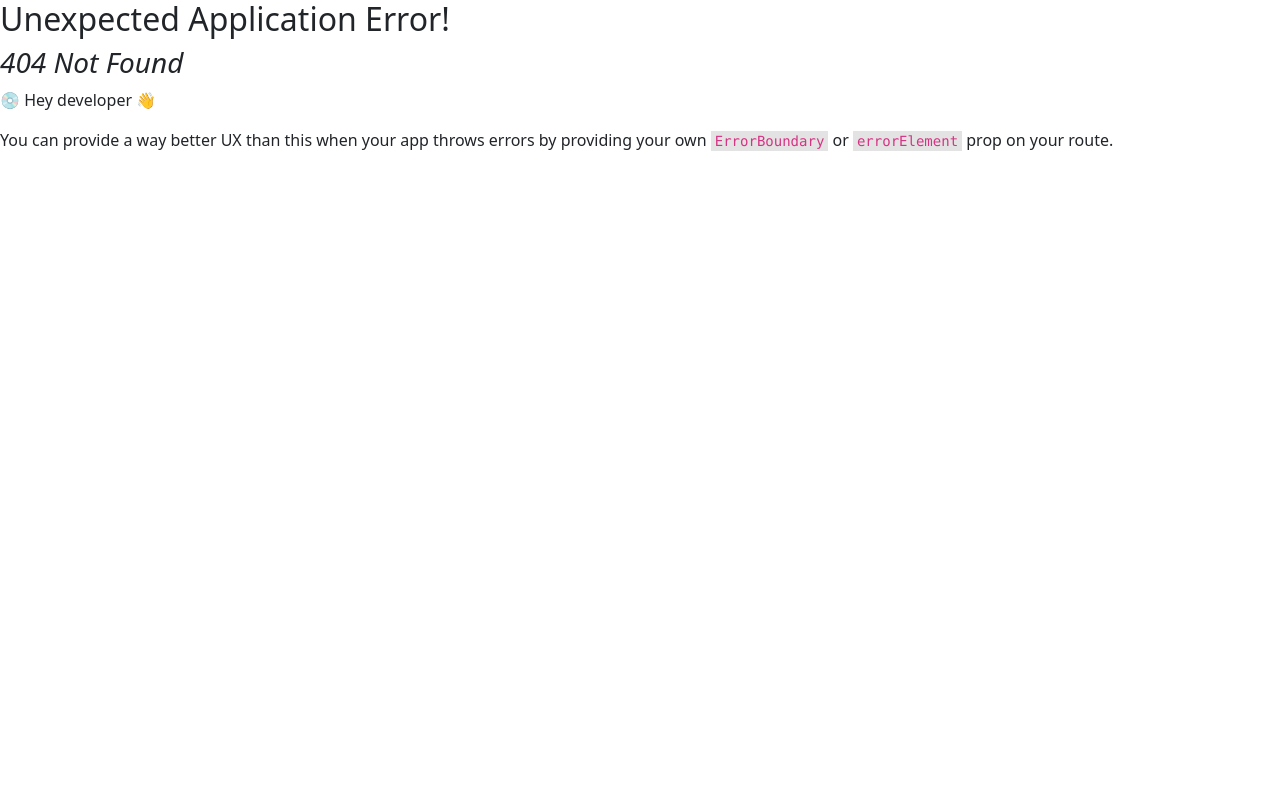
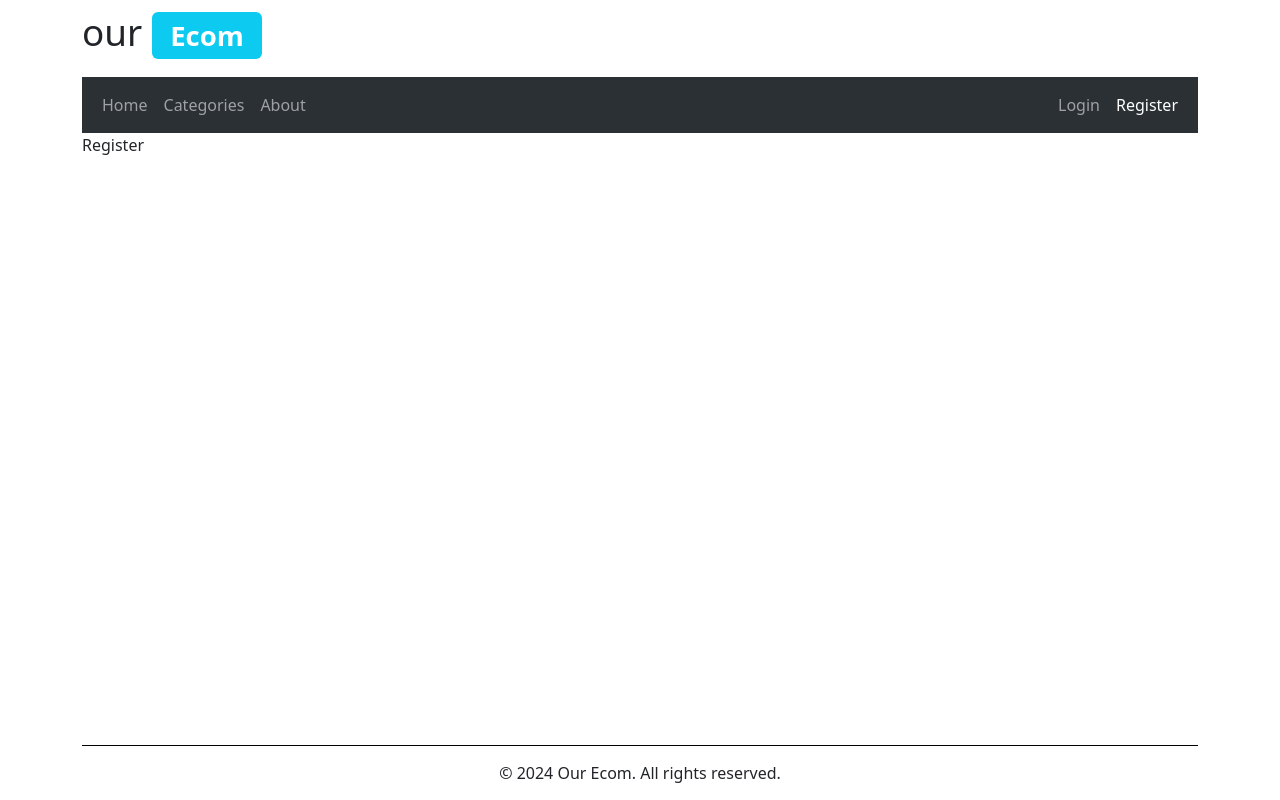
Before and after one commit to abdullahhani7/eCommerce-demo, a React (Vite) app: page /register in a window 1280 px wide. Before the commit this address had no page. Built offline with nearby package versions, Linux system fonts and the light colour scheme.

Commit message:
create: login & register pages & routes

```diff
--- a/src/layouts/MainLayout/MainLayout.tsx
+++ b/src/layouts/MainLayout/MainLayout.tsx
@@ -1,12 +1,19 @@
 import { Outlet } from "react-router-dom";
 import Header from "../../components/common/Header/Header";
 import { Container } from "react-bootstrap";
+import Footer from "@components/common/Footer/Footer";
+
+import styles from "./styles.module.css";
+const { container } = styles;
 
 const MainLayout = () => {
   return (
-    <Container>
+    <Container className={container}>
       <Header />
-      <Outlet />
+      <div>
+        <Outlet />
+      </div>
+      <Footer />
     </Container>
   );
 };
--- /dev/null
+++ b/src/pages/Login.tsx
@@ -0,0 +1,9 @@
+import React from 'react'
+
+const Login = () => {
+  return (
+    <div>Login</div>
+  )
+}
+
+export default Login
--- /dev/null
+++ b/src/pages/Register.tsx
@@ -0,0 +1,9 @@
+import React from 'react'
+
+const Register = () => {
+  return (
+    <div>Register</div>
+  )
+}
+
+export default Register
```
Also changed, not shown: src/routes/AppRouter.tsx (+10 -0 lines).
